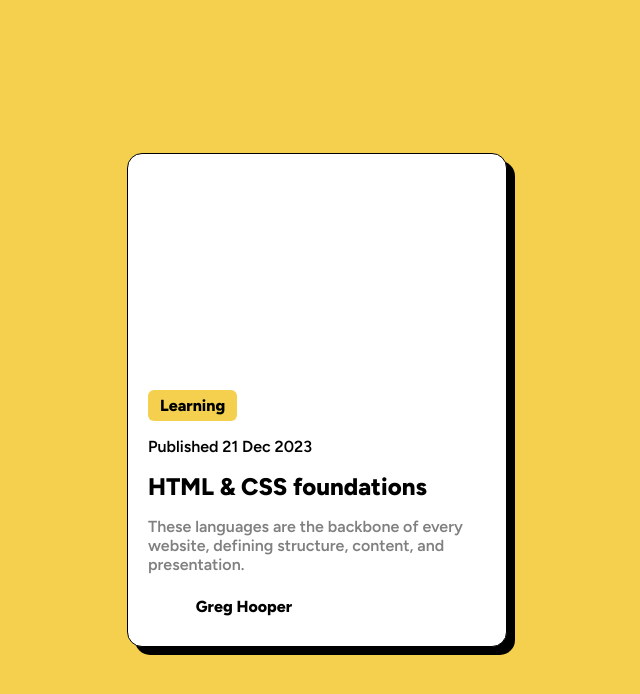
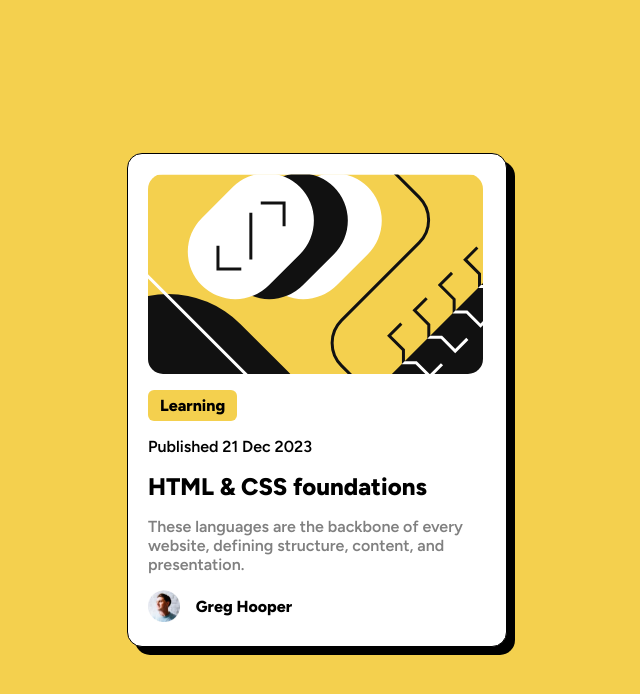
Before and after one commit to HANZY98/Brutalist-card, a plain HTML site: page index.html in a window 1280 px wide. Shown: the whole page, without its empty margins (323-963 px from the left). Drawn offline with Linux system fonts and the light colour scheme; the site is published under a folder, as on GitHub Pages, so addresses that start at the root find nothing.

Commit message:
THis is to get the images working

```diff
--- a/app/scss/_global.scss
+++ b/app/scss/_global.scss
@@ -51,7 +51,7 @@ img{
   }
 
   .img{
-    background-image: url('/images/illustration-article.svg');
+    background-image: url('../images/illustration-article.svg');
     width: 335px;
     height: 200px;
     border-radius: 15px;
@@ -87,7 +87,7 @@ img{
     display: inline-block;
     width: 32px;
     height: 32px;
-    background-image: url('/images/image-avatar.webp');
+    background-image: url('../images/image-avatar.webp');
     background-repeat: no-repeat;
     background-size: contain;
   }
```
Also changed, not shown: dist/style.css, 1 other file.
